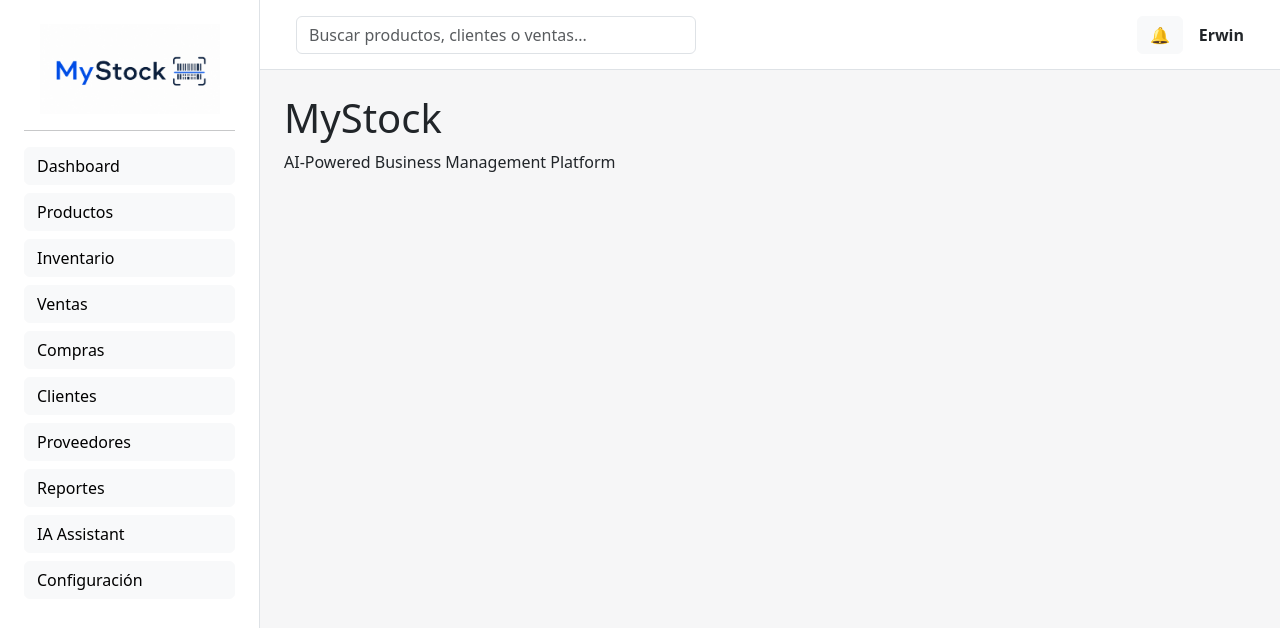
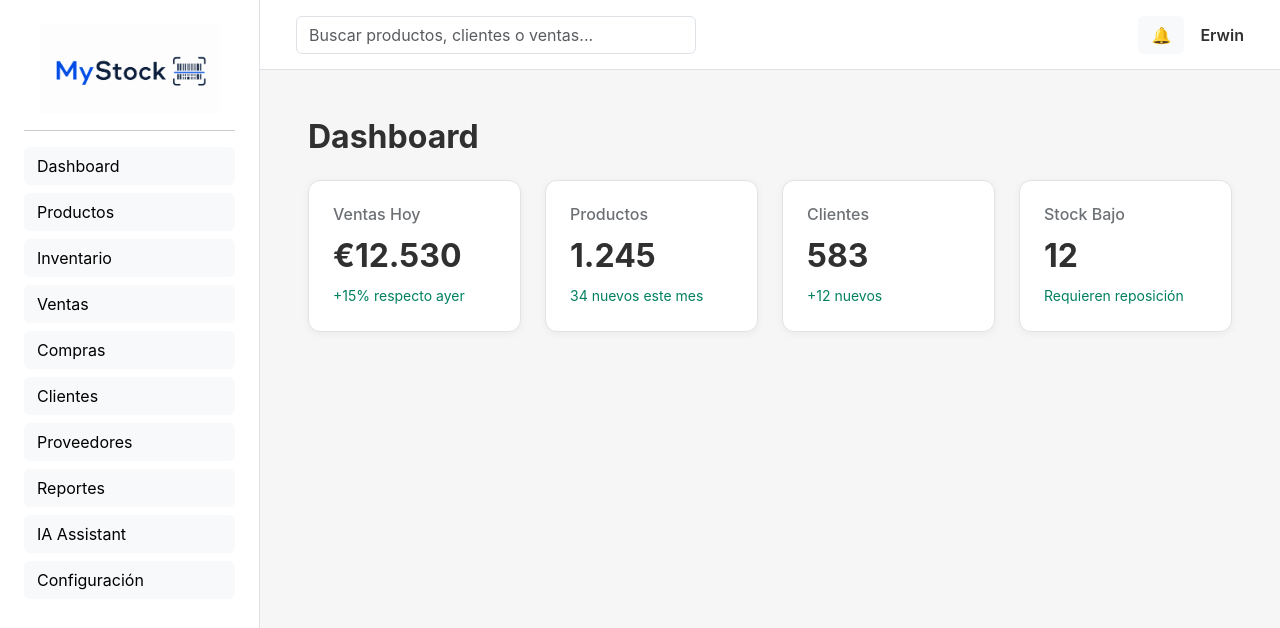
Before and after one commit to ErwinGonzalezBonilla/MyStock, a React app in the folder frontend/: page / in a window 1280 px wide. Shown: the top 628 px of the page. Built offline with nearby package versions, Linux system fonts and the light colour scheme; the HTML template or start-up script is replaced by a standard one.

Commit message:
feat(dashboard): implement reusable statistics cards

```diff
--- a/frontend/src/assets/styles/globals.css
+++ b/frontend/src/assets/styles/globals.css
@@ -1,5 +1,5 @@
 @import "./variables.css";
-
+@import "./layout.css";
 *{
     margin:0;
     padding:0;
--- a/frontend/src/assets/styles/layout.css
+++ b/frontend/src/assets/styles/layout.css
@@ -0,0 +1,26 @@
+.stat-card{
+    background: var(--surface-color);
+    border: 1px solid var(--border-color);
+    border-radius: var(--radius-md);
+    box-shadow: var(--shadow-sm);
+    padding: 24px;
+    transition: .25s;
+}
+
+.stat-card:hover{
+    transform: translateY(-3px);
+}
+
+.stat-card-title{
+    color: var(--text-secondary);
+    margin-bottom:12px;
+}
+
+.stat-card-value{
+    font-size:32px;
+    font-weight:700;
+}
+
+.stat-card-subtitle{
+    color: var(--success-color);
+}
--- /dev/null
+++ b/frontend/src/components/common/StatCard.jsx
@@ -0,0 +1,19 @@
+export default function StatCard({ title, value, subtitle }) {
+  return (
+    <div className="stat-card">
+
+      <h6 className="stat-card-title">
+        {title}
+      </h6>
+
+      <h2 className="stat-card-value">
+        {value}
+      </h2>
+
+      <small className="stat-card-subtitle">
+        {subtitle}
+      </small>
+
+    </div>
+  );
+}
--- a/frontend/src/main.jsx
+++ b/frontend/src/main.jsx
@@ -3,6 +3,7 @@ import ReactDOM from "react-dom/client";
 import { BrowserRouter } from "react-router-dom";
 
 import "bootstrap/dist/css/bootstrap.min.css";
+import "./assets/styles/globals.css";
 
 import App from "./App";
 
--- a/frontend/src/pages/Dashboard.jsx
+++ b/frontend/src/pages/Dashboard.jsx
@@ -1,8 +1,43 @@
+import StatCard from "../components/common/StatCard";
+
 export default function Dashboard() {
   return (
-    <div>
-      <h1>MyStock</h1>
-      <p>AI-Powered Business Management Platform</p>
+    <div className="container-fluid p-4">
+      <h2 className="mb-4 fw-bold">Dashboard</h2>
+
+      <div className="row">
+        <div className="col-lg-3 col-md-6 mb-4">
+          <StatCard
+            title="Ventas Hoy"
+            value="€12.530"
+            subtitle="+15% respecto ayer"
+          />
+        </div>
+
+        <div className="col-lg-3 col-md-6 mb-4">
+          <StatCard
+            title="Productos"
+            value="1.245"
+            subtitle="34 nuevos este mes"
+          />
+        </div>
+
+        <div className="col-lg-3 col-md-6 mb-4">
+          <StatCard
+            title="Clientes"
+            value="583"
+            subtitle="+12 nuevos"
+          />
+        </div>
+
+        <div className="col-lg-3 col-md-6 mb-4">
+          <StatCard
+            title="Stock Bajo"
+            value="12"
+            subtitle="Requieren reposición"
+          />
+        </div>
+      </div>
     </div>
   );
 }
```
